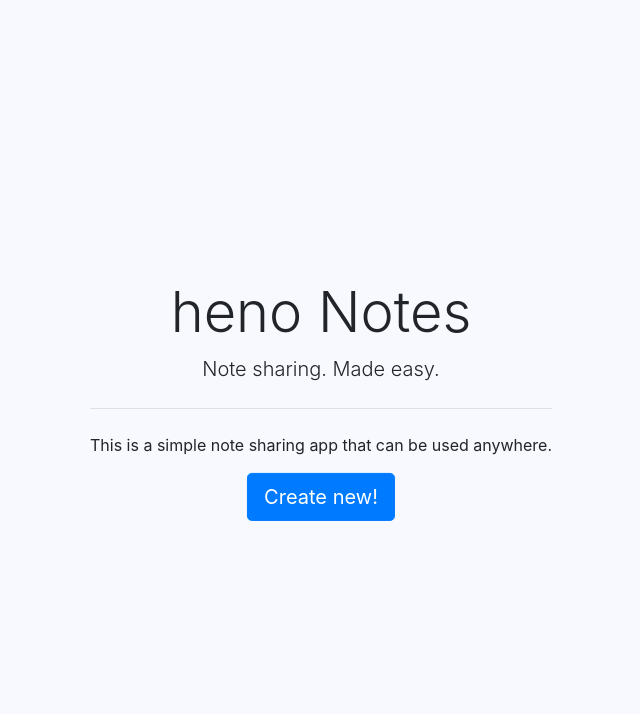
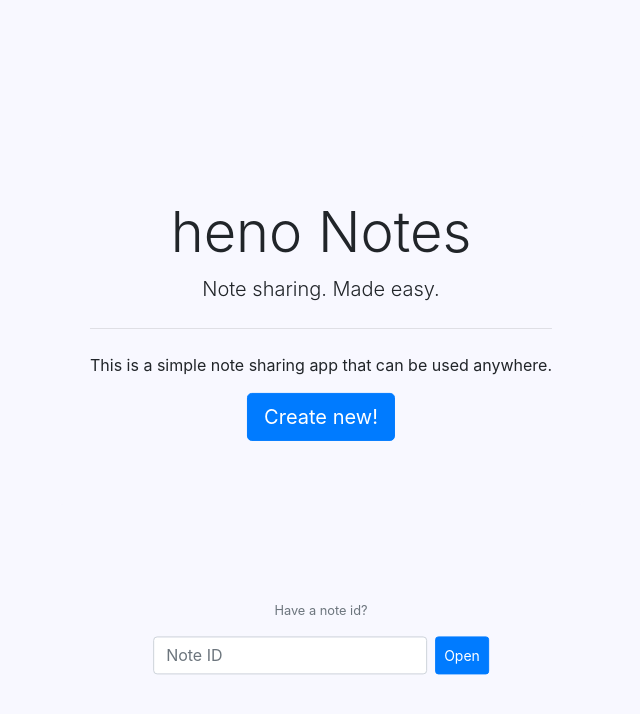
Before and after one commit to henockt/notes, a Django app: page / in a window 1280 px wide. Shown: the top 714 px of the page, without its empty margins (319-959 px from the left). Run offline with Django 3.2, Linux system fonts and the light colour scheme; some libraries are stand-ins or nearby versions.

Commit message:
Added the ability to view notes by note id

```diff
--- a/main/static/main/css/styles.css
+++ b/main/static/main/css/styles.css
@@ -1,7 +1,14 @@
 .center-h-v {
     position: absolute;
     left: 50%;
-    top: 50%;
+    top: 40%;
+    -webkit-transform: translate(-50%, -50%);
+    transform: translate(-50%, -50%);
+}
+.lower-center {
+    position: absolute;
+    left: 50%;
+    top: 80%;
     -webkit-transform: translate(-50%, -50%);
     transform: translate(-50%, -50%);
 }
--- a/main/static/main/js/main.js
+++ b/main/static/main/js/main.js
@@ -1,9 +1,4 @@
-// redirections
-function redirect(id) {
-    document.getElementById(id).click();
-}
-
-// copied functionality of sleeping in milliseconds
+// sleeping in milliseconds
 function sleep(ms) {
     return new Promise(resolve => setTimeout(resolve, ms));
 }
@@ -15,3 +10,16 @@ async function writeToId(str, id) {
         dom_elem.innerHTML += str[i];
     }
 }
+
+// redirects to note showing page
+async function openNote() {
+    if ($("#idInput").val().length != 10) {
+        $('#invalidAlert').show();
+        await sleep(5000);
+        $('#invalidAlert').hide();
+    }
+    else {
+        $('#invalidAlert').hide();
+        window.location.assign("/shared/" + document.getElementById("idInput").value);
+    }
+}
--- a/main/templates/main/homepage.html
+++ b/main/templates/main/homepage.html
@@ -6,6 +6,7 @@
             <div class="alert alert-primary" role="alert">{{ message }}</div>
         {% endfor %}
     {% endif %}
+    <div class="alert alert-danger text-center" id="invalidAlert" style="display:none !important;" role="alert">Invalid ID<br>IDs are of length 10.</div>
     <div class="jumbotron back-color text-center center-h-v">
         <h1 class="display-4">heno Notes</h1>
         <p class="lead">Note sharing. Made easy.</p>
@@ -13,11 +14,17 @@
         <p id="info"></p>
         <a class="btn btn-primary btn-lg" href="/new" role="button">Create new!</a>
     </div>
+    <div class="lower-center text-center">
+        <small class="form-text text-muted mb-2">Have a note id?</small>
+        <div class="d-flex p-2 bd-highlight">
+            <input type="id" class="form-control" id="idInput" aria-describedby="idHelp" placeholder="Note ID">
+            <button id="openBtn" class="btn btn-primary btn-sm ml-2" onclick="openNote()" enabled>Open</button>
+        </div>
+    </div>
     <script>
         document.onreadystatechange = () => {
-        if (document.readyState === 'complete') {
-            writeToId("This is a simple note sharing app that can be used anywhere.", "info");
-        }
-    };
+            if (document.readyState === 'complete')
+                writeToId("This is a simple note sharing app that can be used anywhere.", "info");
+        };
     </script>
 {% endblock %}
--- a/main/templates/main/layout.html
+++ b/main/templates/main/layout.html
@@ -4,13 +4,11 @@
         {% load static %}
         <meta charset="utf-8">
         <meta name="viewport" content="width=device-width, initial-scale=1, shrink-to-fit=no">
-        <script src="https://ajax.googleapis.com/ajax/libs/jquery/3.5.1/jquery.min.js"></script>
         <link rel="stylesheet" href="https://cdn.jsdelivr.net/npm/bootstrap@4.5.3/dist/css/bootstrap.min.css" integrity="sha384-TX8t27EcRE3e/ihU7zmQxVncDAy5uIKz4rEkgIXeMed4M0jlfIDPvg6uqKI2xXr2" crossorigin="anonymous">
         <script src="https://cdn.tiny.cloud/1/8c7ao4sh5q61hswyq57ku1c7kshgetw5cnmqko075r5hnfo4/tinymce/5/tinymce.min.js" referrerpolicy="origin"></script>
         <script src="https://cdn.jsdelivr.net/npm/clipboard@2.0.6/dist/clipboard.min.js"></script>
         <link rel="icon" type="image/png" href="{% static 'main/images/note-64.png' %}" sizes="32x32">
         <link rel="stylesheet" href="{% static 'main/css/styles.css' %}">
-        <script type="text/javascript" src="{% static 'main/js/main.js' %}"></script>
         <title>heno Notes</title>
     </head>
     <body class="back-color">
@@ -18,5 +16,6 @@
         {% endblock %}
         <script src="https://code.jquery.com/jquery-3.5.1.slim.min.js" integrity="sha384-DfXdz2htPH0lsSSs5nCTpuj/zy4C+OGpamoFVy38MVBnE+IbbVYUew+OrCXaRkfj" crossorigin="anonymous"></script>
         <script src="https://cdn.jsdelivr.net/npm/bootstrap@4.5.3/dist/js/bootstrap.bundle.min.js" integrity="sha384-ho+j7jyWK8fNQe+A12Hb8AhRq26LrZ/JpcUGGOn+Y7RsweNrtN/tE3MoK7ZeZDyx" crossorigin="anonymous"></script>
+        <script type="text/javascript" src="{% static 'main/js/main.js' %}"></script>
     </body>
 </html>
--- a/main/templates/main/show.html
+++ b/main/templates/main/show.html
@@ -5,6 +5,7 @@
         <div class="contianer text-center mt-4 mb-3">
             <h3>{{ text_title }}</h3>
             <small class="form-text text-muted">{{ text_pub }}</small>
+            <small class="form-text text-muted">ID: {{ text_id }}</small>
         </div>
         <div class="container text-center">
             {{ text|safe }}
```
